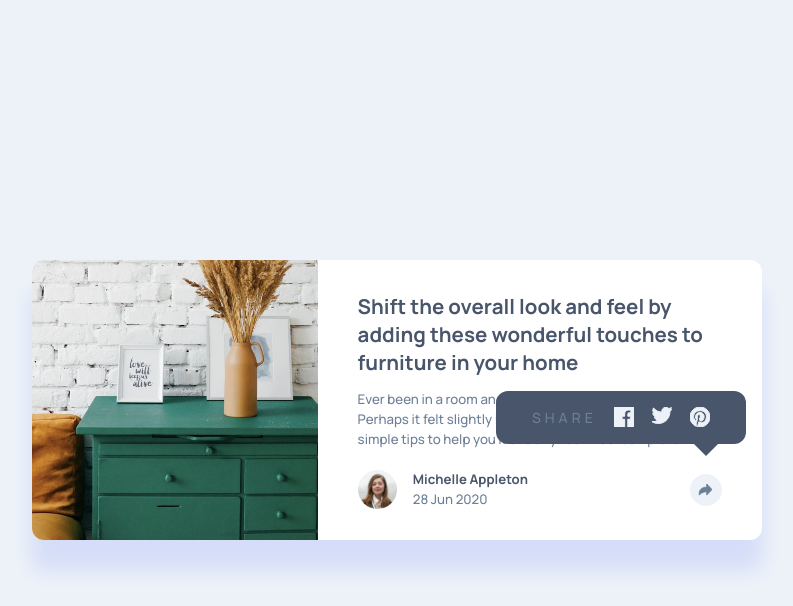
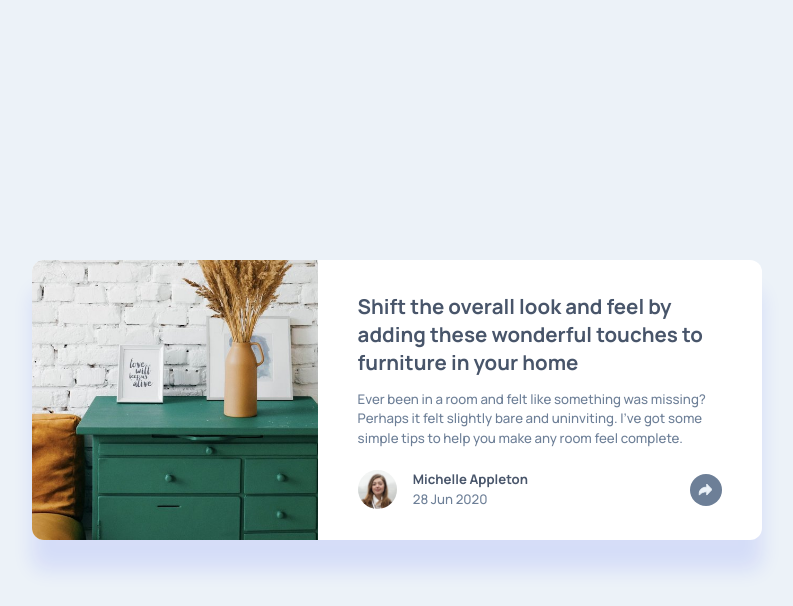
Before and after one commit to siavhnz/article-preview-component, a React (Create React App) app: page / in a window 1280 px wide. Both pictures are taken after a click on the button "click to open sharing links". Shown: the top 606 px of the page, without its empty margins (243-1036 px from the left). Built offline with nearby package versions, Linux system fonts and the light colour scheme.

Commit message:
React functionality added

```diff
--- a/src/components/Article.js
+++ b/src/components/Article.js
@@ -4,8 +4,32 @@ import { ReactComponent as FacebookIcon } from "../images/icon-facebook.svg";
 import { ReactComponent as TwitterIcon } from "../images/icon-twitter.svg";
 import { ReactComponent as PinterestIcon } from "../images/icon-pinterest.svg";
 import styleUtils from "./Article.module.css";
+import { useState } from "react";
 
 const Article = () => {
+  /**
+   * Logic for toggling sharing icons
+   */
+  const [sharingIsVisible, setSharingIsVisible] = useState(false);
+
+  const toggleIconsHandler = (event) => {
+    event.preventDefault();
+    setSharingIsVisible((prevState) => !prevState);
+  };
+
+  //require classes for toggling sharing icons
+  let footerClasses = styleUtils.footer,
+    authorClasses = styleUtils.author;
+
+  if (sharingIsVisible) {
+    footerClasses = `${styleUtils.footer} ${styleUtils.active}`;
+    authorClasses = `${styleUtils.author} ${styleUtils["inactive-in-mobile"]}`;
+  }
+
+  /**
+   * End Logic
+   */
+
   return (
     <article className={styleUtils.container}>
       <div className={styleUtils["header-img"]}></div>
@@ -21,8 +45,8 @@ const Article = () => {
             you make any room feel complete.
           </p>
         </div>
-        <footer className={`${styleUtils.footer}`}>
-          <div className={styleUtils.author}>
+        <footer className={footerClasses}>
+          <div className={authorClasses}>
             <img
               className={styleUtils.author__avatar}
               src={Avatar}
@@ -33,9 +57,8 @@ const Article = () => {
               <time className={styleUtils.author__date}>28 Jun 2020</time>
             </div>
           </div>
-          <div
-            className={`${styleUtils["sharing-icons"]} ${styleUtils.active}`}
-          >
+
+          <div className={styleUtils["sharing-icons"]}>
             <span className={styleUtils["sharing-icons__title"]}> Share</span>
             <a href="https://facebook.com" rel="noopener noreferrer">
               <FacebookIcon />
@@ -47,8 +70,12 @@ const Article = () => {
               <PinterestIcon />
             </a>
           </div>
+
           <div className={styleUtils.footer__action}>
-            <button aria-label="click to open sharing links">
+            <button
+              aria-label="click to open sharing links"
+              onClick={toggleIconsHandler}
+            >
               <ShareIcon />
             </button>
           </div>
--- a/src/components/Article.module.css
+++ b/src/components/Article.module.css
@@ -52,12 +52,14 @@
     padding:1.1rem 2rem;
     border-bottom-left-radius: var(--border-radius-size);
     border-bottom-right-radius: var(--border-radius-size);
+    transition: all 0.5s ease;
 }
 
 .author {
     display: flex;
     column-gap: 1rem;
     flex-grow: 1;
+    min-height: 2.5rem;
 }
 
 .author__avatar {
@@ -83,10 +85,8 @@
 }
 
 .sharing-icons {
-    display: flex;
-    align-items: center;
-    column-gap: 1.1rem;
-    flex-grow: 1;
+    display: none;
+    min-height: 2.5rem;
 }
 
 .sharing-icons__title {
@@ -106,6 +106,7 @@
     padding: 0.5rem;
     margin-top:0.25rem;
     border-radius: 100%;
+    transition: all 0.5s ease;
 
     /* make button squre*/
     box-sizing: content-box;
@@ -118,7 +119,10 @@
 }
 
 
-/* active states on action click*/
+/*
+ active states on action click
+ this style is used in mobile
+*/
 
 .footer.active {
     background-color:var(--dark-grayish-blue);
@@ -130,10 +134,27 @@
     color:var(--light-grayish-blue);
 }
 
+.footer.active .sharing-icons {
+    display: flex;
+    align-items: center;
+    column-gap: 1.1rem;
+    flex-grow: 1;
+}
+
+.inactive-in-mobile {
+    display: none;
+}
+
 
 /*
     Responsive design
 */
+
+@media (max-width: 23em) {
+    .container {
+        margin: 0.25rem;
+    }
+}
 
 @media (min-width:40em) { /* 640px */
     .container {
@@ -194,18 +215,26 @@
     }
 
 
-    /* active states on action click*/
+    /*
+        active states on action click
+        this style is used on tablet and bigger screens
+    */
 
-    .sharing-icons.active {
+    .footer.active {
+        background-color:transparent;
+    }
+
+    .footer.active .sharing-icons {
         position:absolute;
         right: 1rem;
         top: -100%;
         background-color: var(--dark-grayish-blue);
         padding: 1rem 2.25rem;
         border-radius: var(--border-radius-size);
+        animation: fadeIn 1s;
     }
 
-    .sharing-icons.active::after {
+    .footer.active .sharing-icons::after {
         content: "";
         border:0.75rem solid transparent;
         border-top-color: var(--dark-grayish-blue);
@@ -213,6 +242,11 @@
         bottom: -1.5rem;
         right: 11%;
     }
+
+    .inactive-in-mobile {
+        display: flex;
+    }
+
 }
 
 @media (min-width:90em) { /* 1440px */
@@ -224,3 +258,10 @@
         right: 45%;
     }
 }
+
+/* animations */
+
+@keyframes fadeIn {
+    from { opacity: 0; }
+    to { opacity: 1; }
+}
```
Also changed, not shown: 1 other file (tests, documents, lock files or other folders).
